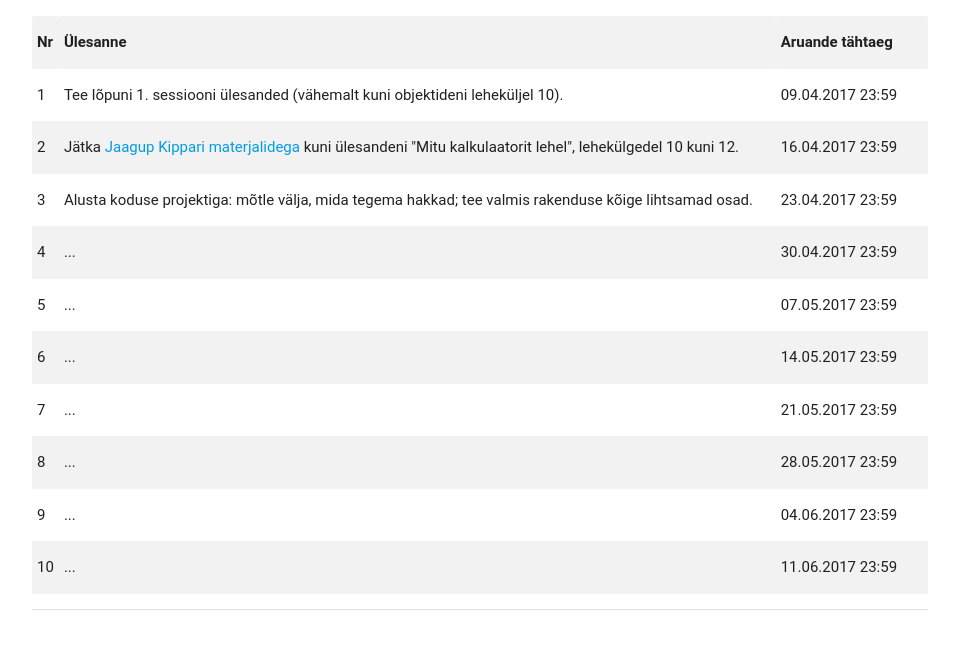
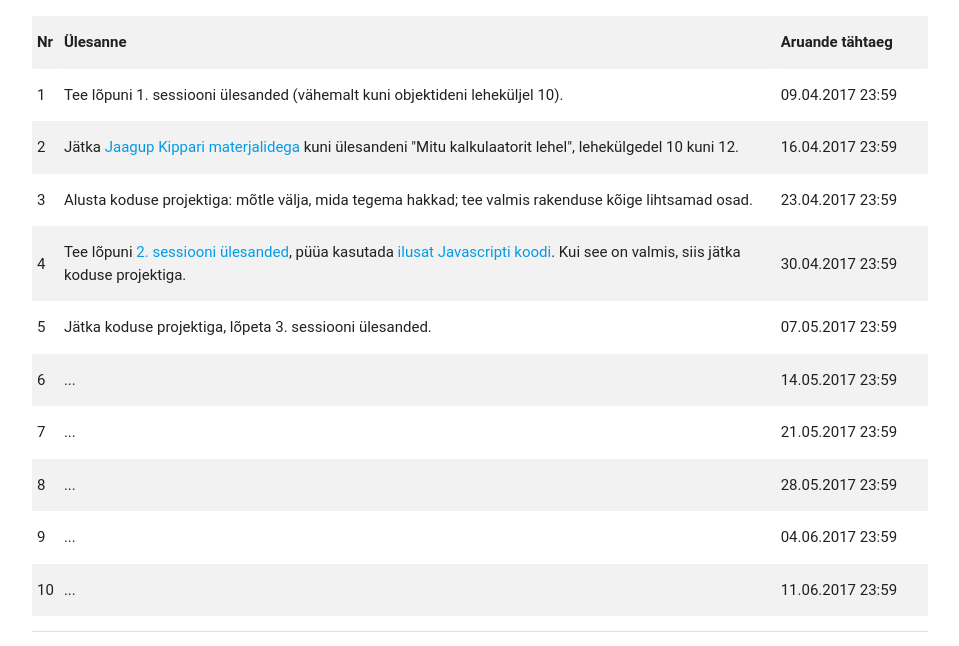
Before and after one commit to mangus/hki5002, a PHP site: page / in a window 1280 px wide. Shown: the part 631-1277 px from the top of the page, without its empty margins (160-1119 px from the left). Run offline with PHP 8.4, Linux system fonts and the light colour scheme; some web fonts are replaced.

Commit message:
Kodutööde täpsustamine.

```diff
--- a/index.php
+++ b/index.php
@@ -78,12 +78,12 @@
             </tr>
             <tr>
                 <td>4</td>
-                <td>...</td>
+                <td>Tee lõpuni <a href="sess2">2. sessiooni ülesanded</a>, püüa kasutada <a href="https://developer.mozilla.org/en-US/docs/Web/JavaScript/Reference/Classes">ilusat Javascripti koodi</a>. Kui see on valmis, siis jätka koduse projektiga.</td>
                 <td>30.04.2017 23:59</td>
             </tr>
             <tr>
                 <td>5</td>
-                <td>...</td>
+                <td>Jätka koduse projektiga, lõpeta 3. sessiooni ülesanded.</td>
                 <td>07.05.2017 23:59</td>
             </tr>
             <tr>
```
